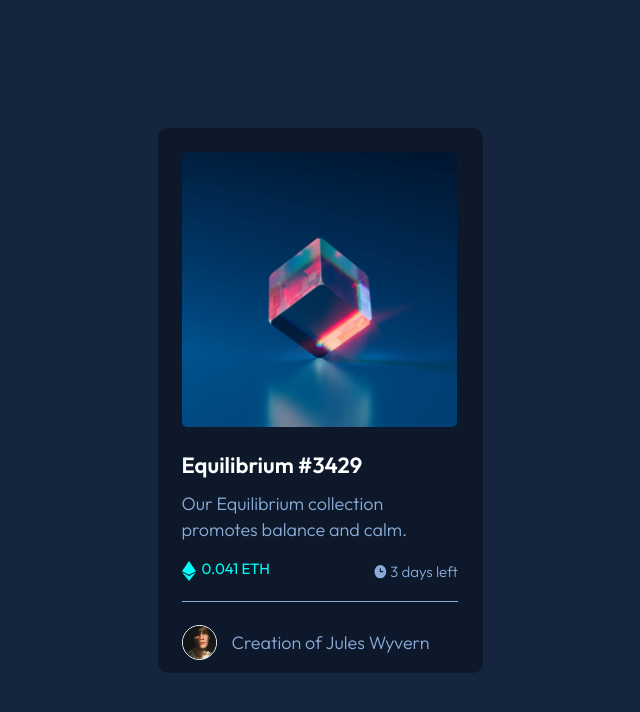
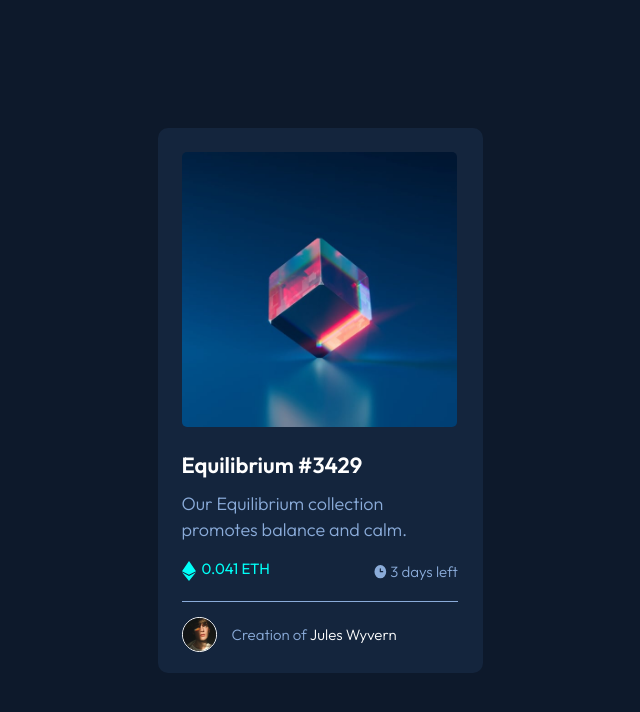
Before and after one commit to CoderMariusz/01, a plain HTML site: page index.html in a window 1280 px wide. Shown: the whole page, without its empty margins (320-960 px from the left). Drawn offline with Linux system fonts and the light colour scheme.

Commit message:
change name add span and add color on name element

```diff
--- a/index.html
+++ b/index.html
@@ -4,10 +4,13 @@
     <meta charset="UTF-8" />
     <meta http-equiv="X-UA-Compatible" content="IE=edge" />
     <meta name="viewport" content="width=device-width, initial-scale=1.0" />
-    <link rel="stylesheet" href="style.css">
-    <link rel="preconnect" href="https://fonts.googleapis.com">
-<link rel="preconnect" href="https://fonts.gstatic.com" crossorigin>
-<link href="https://fonts.googleapis.com/css2?family=Manrope:wght@500;700&family=Outfit:wght@300;400;600&display=swap" rel="stylesheet">
+    <link rel="stylesheet" href="style.css" />
+    <link rel="preconnect" href="https://fonts.googleapis.com" />
+    <link rel="preconnect" href="https://fonts.gstatic.com" crossorigin />
+    <link
+      href="https://fonts.googleapis.com/css2?family=Manrope:wght@500;700&family=Outfit:wght@300;400;600&display=swap"
+      rel="stylesheet"
+    />
     <title>Document</title>
   </head>
   <body>
@@ -20,7 +23,7 @@
         <p>Our Equilibrium collection promotes balance and calm.</p>
         <div class="eth">
           <div class="eth-wrapper">
-            <img  class='eth-img'src="./images/icon-ethereum.svg" alt="eth" />
+            <img class="eth-img" src="./images/icon-ethereum.svg" alt="eth" />
             <span class="price">0.041 ETH</span>
           </div>
           <div class="eth-wrapper">
--- a/style.css
+++ b/style.css
@@ -1,57 +1,57 @@
-body{
+body {
   --SoftBlue: hsl(215, 51%, 70%);
   --Cyan: hsl(178, 100%, 50%);
---DarkBlue: hsl(217, 54%, 11%);
---VeryDarkBlue: hsl(216, 50%, 16%);
---White: hsl(0, 0%, 100%)
+  --VeryDarkBlue: hsl(217, 54%, 11%);
+  --DarkBlue: hsl(216, 50%, 16%);
+  --White: hsl(0, 0%, 100%);
 }
-*{
+* {
   margin: 0;
   padding: 0;
 }
-body{
+body {
   display: flex;
   justify-content: center;
   align-items: center;
   min-height: 100vh;
   background-color: var(--VeryDarkBlue);
   color: var(--White);
-    font-family: 'Outfit', sans-serif;
+  font-family: "Outfit", sans-serif;
   font-size: 18px;
 }
-section{
+section {
   width: 325px;
   height: 545px;
   background-color: var(--DarkBlue);
   border-radius: 10px;
 }
-.image{
+.image {
   margin: 24px;
   width: 275px;
   height: 275px;
   overflow: hidden;
   border-radius: 5px;
 }
-img{
+img {
   width: 100%;
 }
-.text{
+.text {
   margin-left: 24px;
   width: 85%;
 }
-.text h1{
+.text h1 {
   font-weight: 600;
   font-size: 22px;
   line-height: 28px;
 }
 
-.text p{
+.text p {
   margin-top: 12px;
   font-weight: 300;
   line-height: 26px;
   color: var(--SoftBlue);
 }
-.eth{
+.eth {
   position: relative;
   width: 100%;
   margin-top: 16px;
@@ -60,32 +60,31 @@ img{
   justify-content: space-between;
 }
 .eth p {
-
   margin: 0;
 }
-.eth-wrapper{
+.eth-wrapper {
   display: flex;
 }
 
-.eth span{
+.eth span {
   color: var(--Cyan);
   padding-left: 20px;
 }
-.eth-img{
+.eth-img {
   position: absolute;
   top: 2px;
   left: 0;
   width: 14px;
   height: 20px;
 }
-.clock-img{
+.clock-img {
   right: 70px;
   position: absolute;
   top: 4px;
   width: 15px;
   height: 17px;
 }
-.avatar-wrapper{
+.avatar-wrapper {
   position: absolute;
   top: 7px;
   left: 0;
@@ -94,19 +93,22 @@ img{
   border: 1px solid var(--White);
   border-radius: 20px;
 }
-.line{
+.line {
   margin-top: 16px;
   width: 100%;
   height: 1px;
   background-color: var(--SoftBlue);
 }
-.footer{
+.footer {
+  font-size: 15px;
   position: relative;
-    margin-top: 16px;
+  margin-top: 8px;
   display: flex;
   align-items: center;
-
 }
-.footer p{
+.footer p {
   margin-left: 50px;
 }
+.name {
+  color: var(--White);
+}
```
Lines whose indentation alone changed are shown as unchanged.
